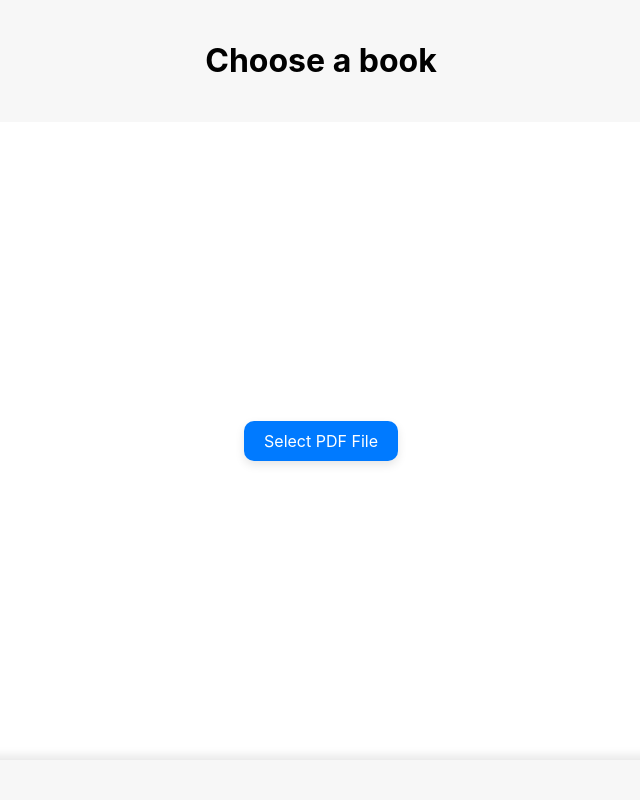
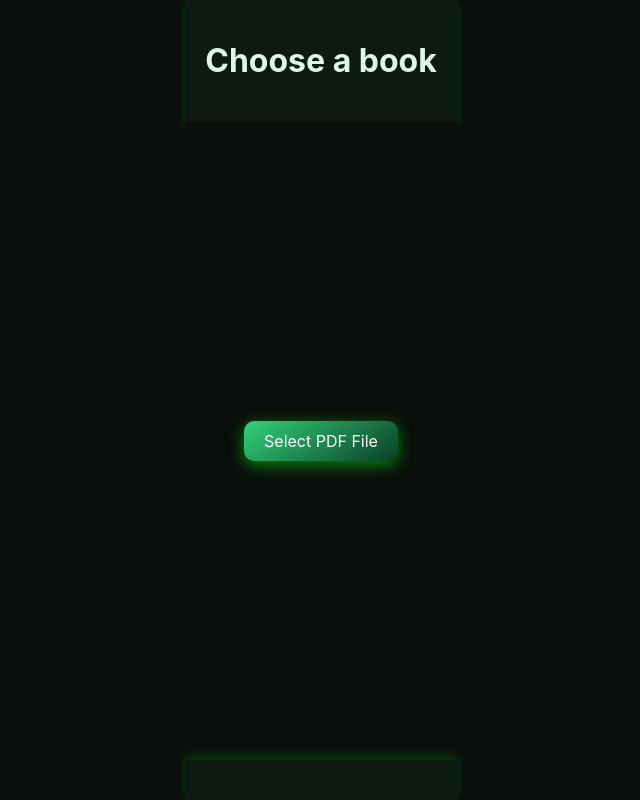
Before and after one commit to aiquyz/speedbook_bot, a React (Create React App) app: page / in a window 1280 px wide. Shown: the whole page, without its empty margins (319-959 px from the left). Built offline with nearby package versions, Linux system fonts and the light colour scheme.

Commit message:
Add green style

```diff
--- a/src/App.css
+++ b/src/App.css
@@ -1,23 +1,29 @@
-/* App.css */
 body, html {
   margin: 0;
   padding: 0;
   height: 100%;
   font-family: -apple-system, BlinkMacSystemFont, "Segoe UI", Roboto, Oxygen, Ubuntu, Cantarell, "Open Sans", "Helvetica Neue", sans-serif;
-  /* overflow: hidden; */
+  background-color: #0a0f0b;
+  color: #e0f5e9;
+  display: flex;
+  justify-content: center;
+  align-items: center;
 }
 
 .App {
   display: flex;
   flex-direction: column;
   height: 100vh;
+  background: linear-gradient(145deg, #0c1a12, #172623);
+  color: #e0f5e9;
 }
 
 .App-header {
-  background-color: #f7f7f7;
+  background-color: #0c1a12;
   padding: 20px;
   text-align: center;
-  box-shadow: 0 4px 10px rgba(0, 0, 0, 0.1);
+  box-shadow: 0 4px 10px rgba(0, 255, 0, 0.2);
+  color: #e0f5e9;
 }
 
 .App-main {
@@ -26,43 +32,51 @@ body, html {
   flex-direction: column;
   justify-content: center;
   align-items: center;
-  background-color: #fff;
+  background-color: #0a0f0b;
   padding: 20px;
 }
 
 .App-footer {
   padding: 20px;
-  background-color: #f7f7f7;
+  background-color: #0c1a12;
   display: flex;
   justify-content: space-between;
   align-items: center;
-  box-shadow: 0 -4px 10px rgba(0, 0, 0, 0.1);
+  box-shadow: 0 -4px 10px rgba(0, 255, 0, 0.2);
 }
 
 .pdf-container {
   display: flex;
   justify-content: center;
   align-items: center;
-  background-color: #fff;
-  width: 100%;
-  height: 100%;
+  background-color: #0a0f0b;
+  width: 80%; /* Установим ширину контейнера на 80% экрана */
+  max-width: 900px; /* Максимальная ширина */
+  height: 80vh; /* Высота 80% от высоты окна */
   padding: 20px;
   overflow-y: auto;
+  box-shadow: 0 4px 10px rgba(0, 255, 0, 0.2); /* Добавим небольшую тень для акцента */
 }
 
 .react-pdf__Page {
-  max-width: 100%;
+  max-width: 100%; /* Ширина страницы не может превышать ширину контейнера */
+  max-height: 100%; /* Высота страницы не может превышать высоту контейнера */
+  width: auto;
+  height: auto;
+  object-fit: contain; /* Сохраняем пропорции страницы при масштабировании */
+}
+
+.react-pdf__Page__canvas{
   max-height: 100%;
-  object-fit: contain;
 }
 
 /* Скрытие текстового слоя и слоя аннотаций */
 .react-pdf__Page__textContent {
-  display: none !important; /* Скрыть текстовый слой */
+  display: none !important;
 }
 
 .react-pdf__Page__annotations {
-  display: none !important; /* Скрыть слой аннотаций */
+  display: none !important;
 }
 
 .file-input {
@@ -71,18 +85,18 @@ body, html {
 
 .file-label,
 .file-label-small {
-  background-color: #007aff;
+  background: linear-gradient(145deg, #33d17a, #0b3f26);
   color: white;
   padding: 10px 20px;
   border-radius: 10px;
   cursor: pointer;
-  box-shadow: 0 4px 10px rgba(0, 0, 0, 0.1);
+  box-shadow: 0 4px 15px rgba(0, 255, 0, 0.5);
   transition: all 0.2s ease-in-out;
 }
 
 .file-label:hover,
 .file-label-small:hover {
-  background-color: #005bb5;
+  background-color: #1b6e4b;
 }
 
 .file-label-small {
@@ -101,24 +115,26 @@ body, html {
   width: 60px;
   padding: 5px;
   margin: 0 10px;
-  border: 1px solid #ccc;
+  border: 1px solid #33d17a;
   border-radius: 5px;
+  background-color: #0a0f0b;
+  color: #e0f5e9;
 }
 
 .ios-button {
-  background-color: #007aff;
+  background: linear-gradient(145deg, #33d17a, #0b3f26);
   color: white;
   border: none;
   border-radius: 10px;
   padding: 10px 20px;
   font-size: 16px;
   cursor: pointer;
-  box-shadow: 0 4px 10px rgba(0, 0, 0, 0.1);
+  box-shadow: 0 4px 15px rgba(0, 255, 0, 0.5);
   transition: all 0.2s ease-in-out;
 }
 
 .ios-button:hover {
-  background-color: #005bb5;
+  background-color: #1b6e4b;
 }
 
 .range-container {
@@ -129,18 +145,21 @@ body, html {
 
 .speed-range {
   margin-right: 10px;
+  background-color: #0c1a12;
+  color: #e0f5e9;
 }
 
 .word-display {
   font-size: 32px;
   font-weight: bold;
-  color: #333;
+  color: #33d17a;
   margin-top: 20px;
 }
 
 @media (max-width: 768px) {
   .pdf-container {
-    height: 100%; /* На мобильных устройствах тоже занимаем всю высоту */
+    width: 90%; /* Для мобильных устройств контейнер будет занимать больше ширины */
+    height: 60vh; /* Высота контейнера станет меньше на мобильных устройствах */
   }
 
   .word-display {
@@ -165,7 +184,7 @@ body, html {
   left: 0;
   width: 100vw;
   height: 100vh;
-  background-color: rgba(0, 0, 0, 0.5);
+  background-color: rgba(10, 15, 11, 0.9);
   display: flex;
   justify-content: center;
   align-items: center;
@@ -173,21 +192,23 @@ body, html {
 }
 
 .modal-content {
-  background-color: white;
+  background: linear-gradient(145deg, #0b3f26, #1c6e4b);
   padding: 40px;
   border-radius: 10px;
-  box-shadow: 0 4px 10px rgba(0, 0, 0, 0.1);
+  box-shadow: 0 4px 15px rgba(0, 255, 0, 0.5);
   text-align: center;
   position: relative;
 }
 
 .modal-content h2 {
   margin-bottom: 20px;
+  color: #e0f5e9;
 }
 
 .modal-content .ios-button {
   font-size: 18px;
   padding: 10px 30px;
+  background: linear-gradient(145deg, #33d17a, #0b3f26);
 }
 
 /* Стиль для контейнера кнопки закрытия */
@@ -197,4 +218,6 @@ body, html {
 
 .close-button {
   font-size: 16px;
+  background: linear-gradient(145deg, #33d17a, #0b3f26);
+  color: white;
 }
```
